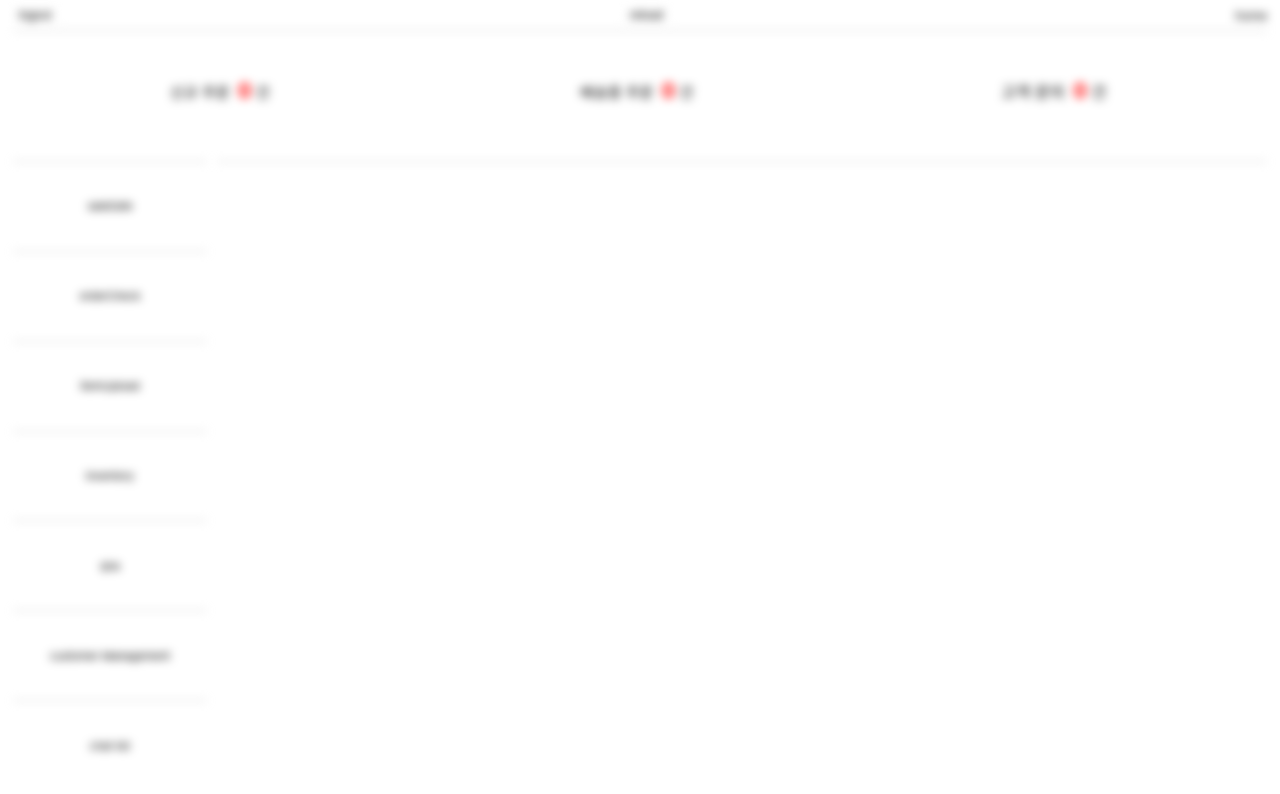
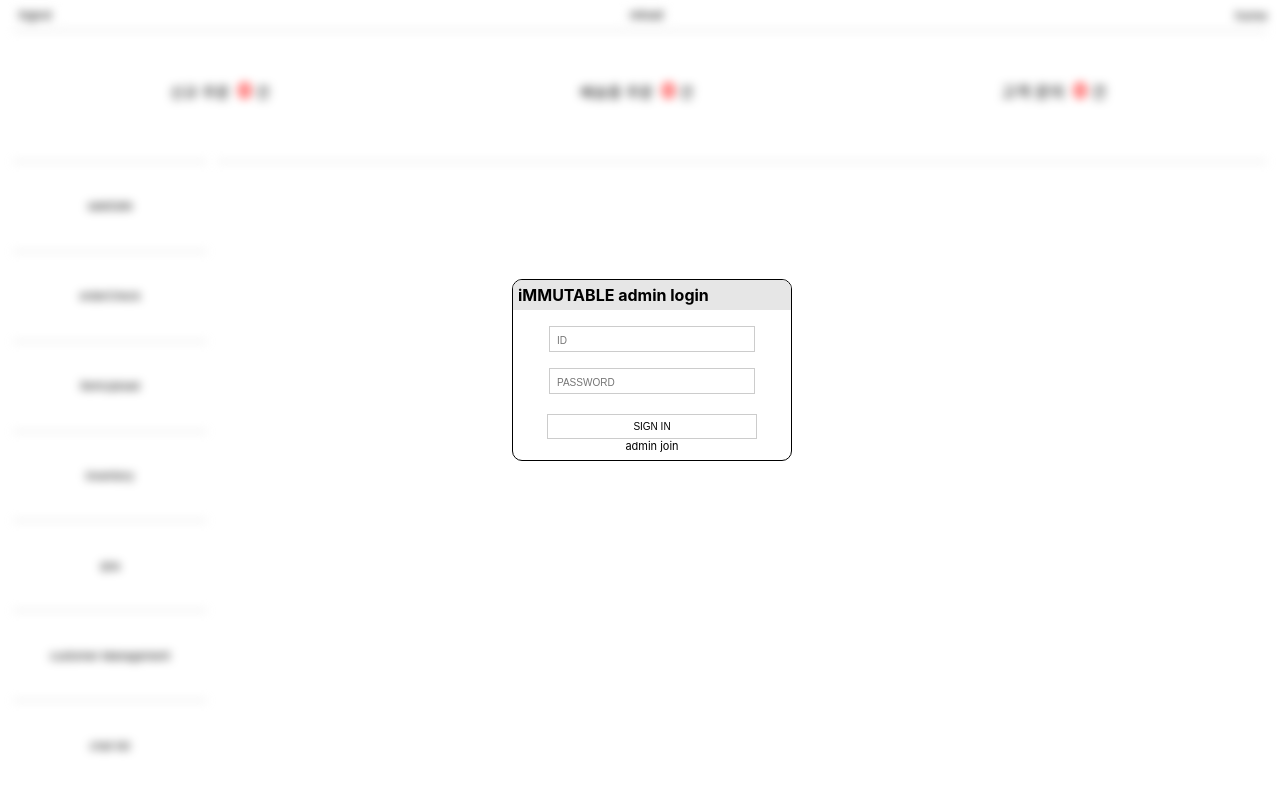
Before and after one commit to lsy1228/FinalProject_Edit, a React (Create React App) app in the folder src/main/frontend/: page /AdminPage in a window 1280 px wide. Shown: the top 794 px of the page. Built offline with nearby package versions, Linux system fonts and the light colour scheme.

Commit message:
0713_어드민페이지 로그인 수정

```diff
--- a/src/main/frontend/src/adminPage/AdminLoginModal.js
+++ b/src/main/frontend/src/adminPage/AdminLoginModal.js
@@ -136,23 +136,21 @@
 
 const AdminLoginModal = (props) => {
     const {open, close} = props;
-    //첫 로그인 값을 false로 바꿔준다 adminpage에서 해주면 새로고침마다 계속 false가 뜨기 때문에 모달 창에서 선언 해준다!
-    window.localStorage.setItem("isLoginAdminPage", "FALSE");
 
     const [inputId,setInputId] = useState("");
     const [inputPw,setInputPw] = useState("");
     //토큰을 담을 contextAPI
     const context = useContext(UserContext);
     const {setTokenAdmin, setRefreshTokenAdmin} = context;
-
+    //id 입력
     const onChangeId = e => {
         setInputId(e.target.value);
     };
-    //input창에서 pw를 받아옴.
+    //pw 입력
     const onChangePw = (e) => {
         setInputPw(e.target.value)
     };
-
+    //로그인 axios
     const onClickLogin=  async() =>{
         const responseToken = await AxiosFinal.adminTokenLogin(inputId,inputPw);
         console.log(responseToken)
--- a/src/main/frontend/src/adminPage/AdminPage.js
+++ b/src/main/frontend/src/adminPage/AdminPage.js
@@ -141,10 +141,11 @@
     const isAdminLogin = window.localStorage.getItem("isLoginAdminPage");
     //배경화면의 블러를 처리한다.
     const [onBlur, setOnBlur] = useState(true);
-    //유즈 이펙트를 통해서 로컬스토리지값이 바뀔때만 실행한다.
+    //유즈 이펙트를 통해서 isAdminLogin이 TRUE값으로 바뀌면 블러를 숨겨준다!
     useEffect(()=>{
         if(isAdminLogin==="TRUE"){
             setOnBlur(false);
+            setIsLogin(true);
         }
     },[isAdminLogin])
     console.log(isAdminLogin);
@@ -153,7 +154,7 @@
     //어드민페이지에서 사이드메뉴에서 받아온 data 넘길 contextAPI
     const {setCustomerData, setQnaData, setOrderData, setInventoryData,
         setTodayBefore,setOnedayBefore,setTwodayBefore,setThreedayBefore,
-        setFourdayBefore,setFivedayBefore,setSixdayBefore,setChatList ,tokenAdmin} = context;
+        setFourdayBefore,setFivedayBefore,setSixdayBefore,setChatList ,tokenAdmin, isLogin, setIsLogin} = context;
     //어드민 sideMenu를 바꾸는 useState
     const [changeMenu,setChangeMenu] =useState();
     //페이지값이 바뀌는 컴포넌트
@@ -286,11 +287,12 @@
         window.localStorage.setItem("isLoginAdminPage", "FALSE");
         setOnBlur(true);
         setOnModal(true);
+        setIsLogin(false);
     }
 
     return(
         <Container >
-           {isAdminLogin === "FALSE"  && <AdminLoginModal open={onModal} close={closeModal}/>}
+           {isLogin === false && <AdminLoginModal open={onModal} close={closeModal}/>}
              <div className={onBlur ? "blur" : "holebody"}>
             <Head>
                 <div className="headTop">
```
Also changed, not shown: 2 other files (tests, documents, lock files or other folders).
